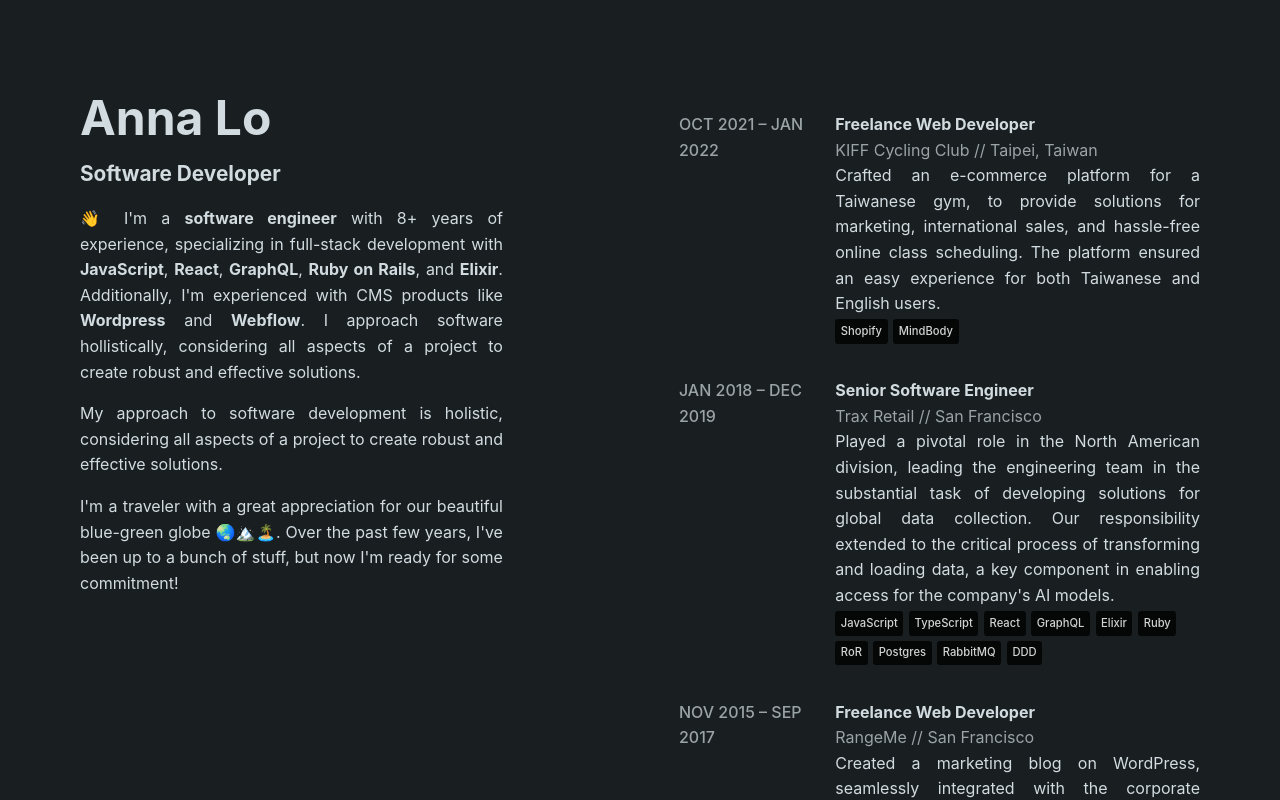
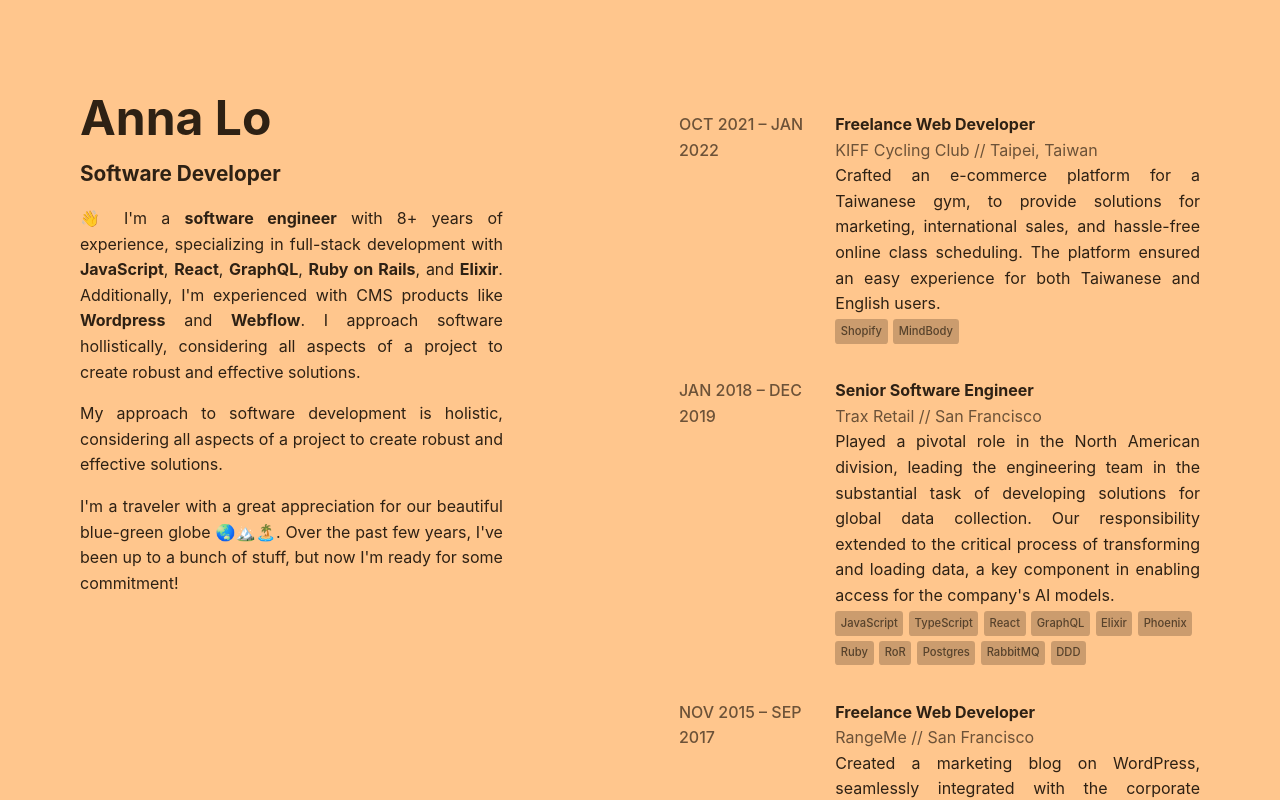
Before and after one commit to annalo/annalo.dev, a React (Create React App) app: page / in a window 1280 px wide. Shown: the top 800 px of the page. Built offline with nearby package versions, Linux system fonts and the light colour scheme.

Commit message:
ORANGE SHERBERT

```diff
--- a/src/App.css
+++ b/src/App.css
@@ -1,6 +1,6 @@
 .App {
-  background-color: #191e21;
-  color: #d2dce0;
+  background-color: #FFC68D;
+  color: #2E2114;
   font-size: calc(2vmin);
   line-height: 1.6;
 }
--- a/src/Experience/Experiences.json
+++ b/src/Experience/Experiences.json
@@ -13,7 +13,7 @@
       "dateRange": "JAN 2018 – DEC 2019",
       "description": "Played a pivotal role in the North American division, leading the engineering team in the substantial task of developing solutions for global data collection. Our responsibility extended to the critical process of transforming and loading data, a key component in enabling access for the company's AI models.",
       "location": "San Francisco",
-      "skills": ["JavaScript", "TypeScript", "React", "GraphQL", "Elixir", "Ruby", "RoR", "Postgres", "RabbitMQ", "DDD"],
+      "skills": ["JavaScript", "TypeScript", "React", "GraphQL", "Elixir", "Phoenix", "Ruby", "RoR", "Postgres", "RabbitMQ", "DDD"],
       "title": "Senior Software Engineer"
     },
     {
--- a/src/Experience/SkillsBadge.css
+++ b/src/Experience/SkillsBadge.css
@@ -1,7 +1,6 @@
 .SkillsBadge {
-  background-color: black;
+  background-color: #BE9267;
   border-radius: 0.3em;
-  color: white;
   display: inline-block;
   font-size: 0.7rem;
   margin: 0.2em 0.5em 0.2em 0;
```
